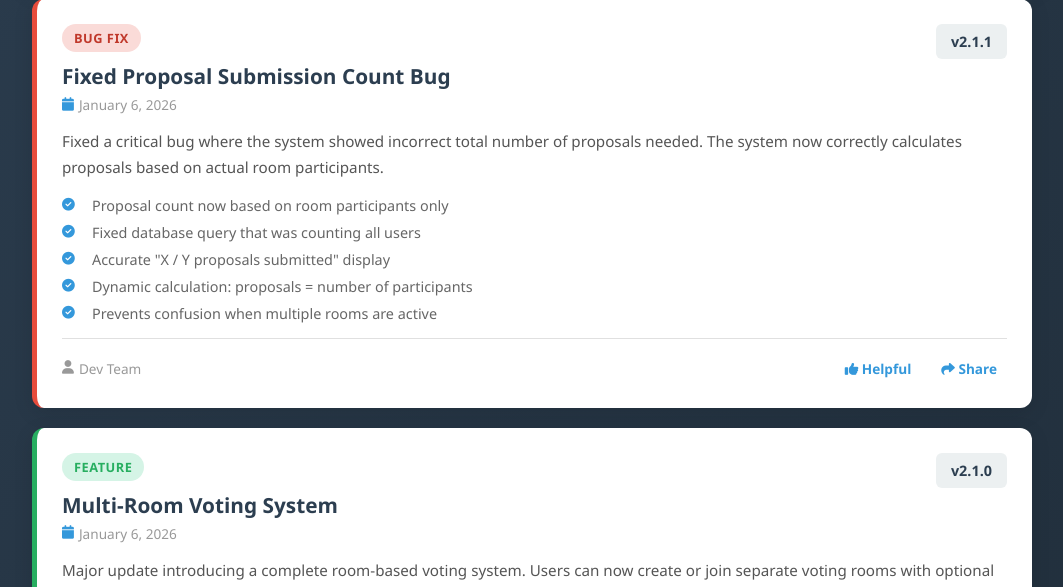
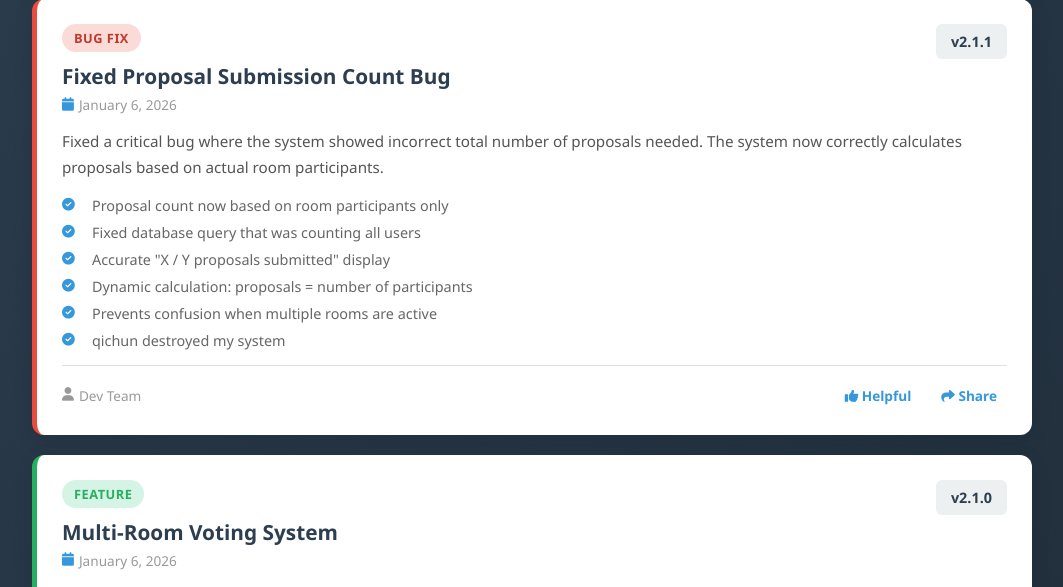
Before and after one commit to jjtjtyt6644/Voting-web, a Flask app: page /update in a window 1280 px wide. Shown: the part 435-1022 px from the top of the page, without its empty margins (108-1171 px from the left). Run offline with Flask 3, Linux system fonts and the light colour scheme.

Commit message:
Update update_log.html

```diff
--- a/templates/update_log.html
+++ b/templates/update_log.html
@@ -619,7 +619,8 @@
                     'Fixed database query that was counting all users',
                     'Accurate "X / Y proposals submitted" display',
                     'Dynamic calculation: proposals = number of participants',
-                    'Prevents confusion when multiple rooms are active'
+                    'Prevents confusion when multiple rooms are active',
+                    'qichun destroyed my system'
                 ]
             },
             {
```
